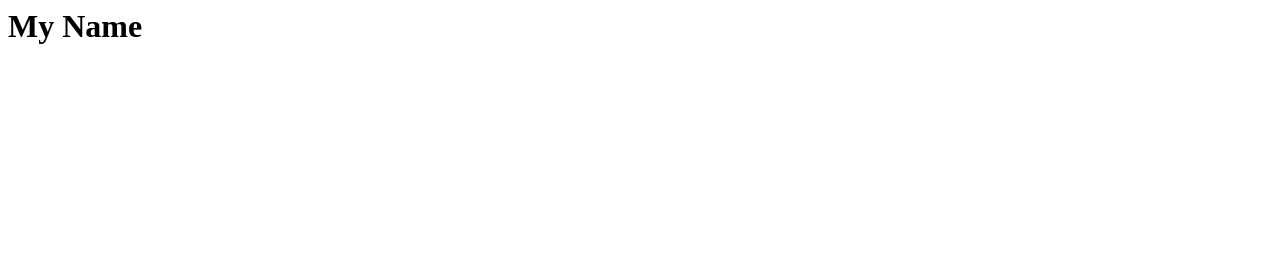
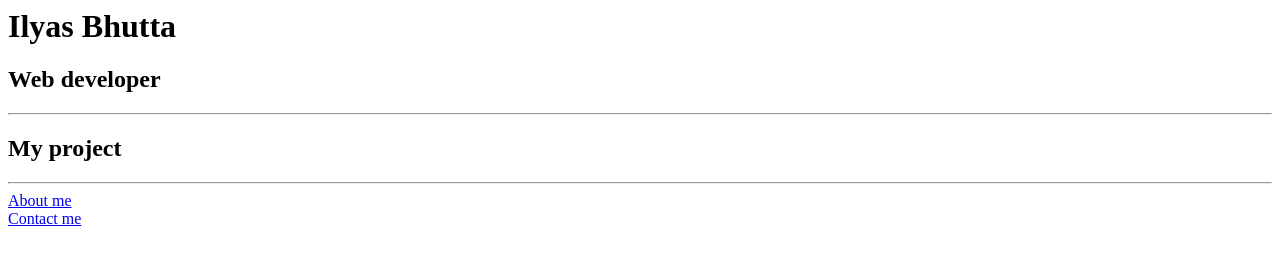
Before and after one commit to Malikilyasbhutta/portfolio, a plain HTML site: page index.html in a window 1280 px wide. Drawn offline with Linux system fonts and the light colour scheme.

Commit message:
Add files via upload

```diff
--- a/index.html
+++ b/index.html
@@ -1,16 +1,9 @@
-<!-- TODO 1: Create the HTML Boilerplate -->
+<html>
+    <body>
+        <h1>Ilyas Bhutta</h1>
+        <h2>Web developer</h2><hr>
+        <h2>My project</h2><hr>
+        <a href="./public/About.html">About me</a><br>        <a href="./public/Contact.html">Contact me</a>
 
-<!-- TODO 2: Add Your previous projects' HTML into the public folder -->
-
-<!-- TODO 3: Take screenshots of your project previews and add the images to the images folder -->
-
-<!-- TODO 4: Add titles/subtitles etc. -->
-
-<!-- TODO 5: Add a link to the project pages -->
-
-<!-- TODO 6: Add images to show the project previews
-HINT for TODO 6: You can use the height attribute set to 200 to make the image smaller:
-https://developer.mozilla.org/en-US/docs/Web/HTML/Element/img#attr-height -->
-<h1>My Name </h1>
-
-<!-- TODO 7: Add the Contact Me and About Me page links -->
+    </body>
+</html>
```
